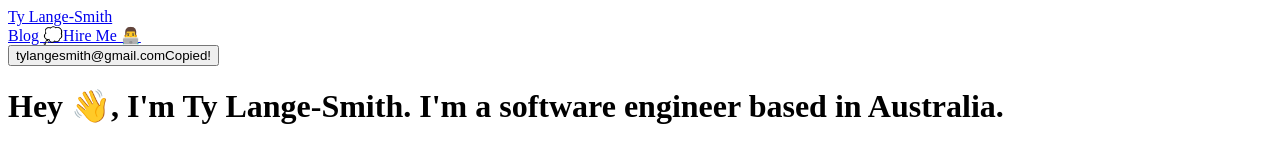
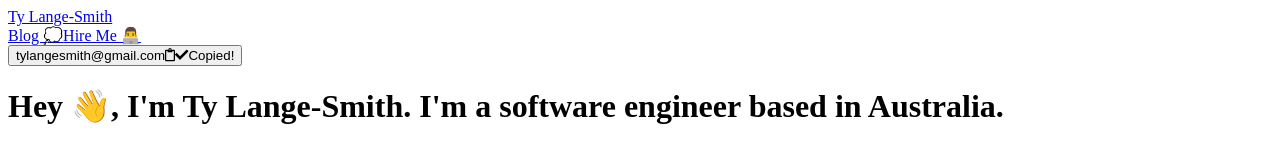
Before and after one commit to tylangesmith-organisation/tylangesmith, a Next.js app: page / in a window 1280 px wide. Shown: the top 145 px of the page. Built offline with nearby package versions, Linux system fonts and the light colour scheme.

Commit message:
Ok put that back

```diff
--- a/components/pages/hireMe/copyToClipboard.tsx
+++ b/components/pages/hireMe/copyToClipboard.tsx
@@ -1,5 +1,8 @@
 import { useState } from 'react'
 import { useCopyToClipboard } from 'react-use'
+import { FontAwesomeIcon } from '@fortawesome/react-fontawesome'
+import { faClipboard } from '@fortawesome/free-regular-svg-icons'
+import { faCheck } from '@fortawesome/free-solid-svg-icons'
 
 export interface Props {
   children: string;
@@ -24,11 +27,19 @@ const Component = (props: Props) => {
       onClick={() => handleOnClick(children)}
     >
       {children}
+      <FontAwesomeIcon
+        className="text-lg text-gray-900 ml-2"
+        icon={faClipboard}
+      />
       <span
-        className={` bg-black text-white text-sm rounded px-3 py-1 mx-2 transition ease-out duration-150 opacity-0 ${
-          popoverVisible ? 'opacity-100' : 'opacity-0'
+        className={` bg-black text-white text-sm rounded px-3 py-1 mx-2 transition ease-out duration-150 ${
+          popoverVisible ? 'visible opacity-100' : 'invisible opacity-0'
         }`}
       >
+        <FontAwesomeIcon
+          className="text-sm text-green-500 mr-1"
+          icon={faCheck}
+        />
         Copied!
       </span>
     </button>
--- a/package.json
+++ b/package.json
@@ -7,6 +7,9 @@
     "start": "next start"
   },
   "dependencies": {
+    "@fortawesome/free-regular-svg-icons": "^5.15.3",
+    "@fortawesome/free-solid-svg-icons": "^5.15.3",
+    "@fortawesome/react-fontawesome": "^0.1.14",
     "next": "latest",
     "react": "^17.0.1",
     "react-dom": "^17.0.1",
```
Also changed, not shown: 1 other file (tests, documents, lock files or other folders).
